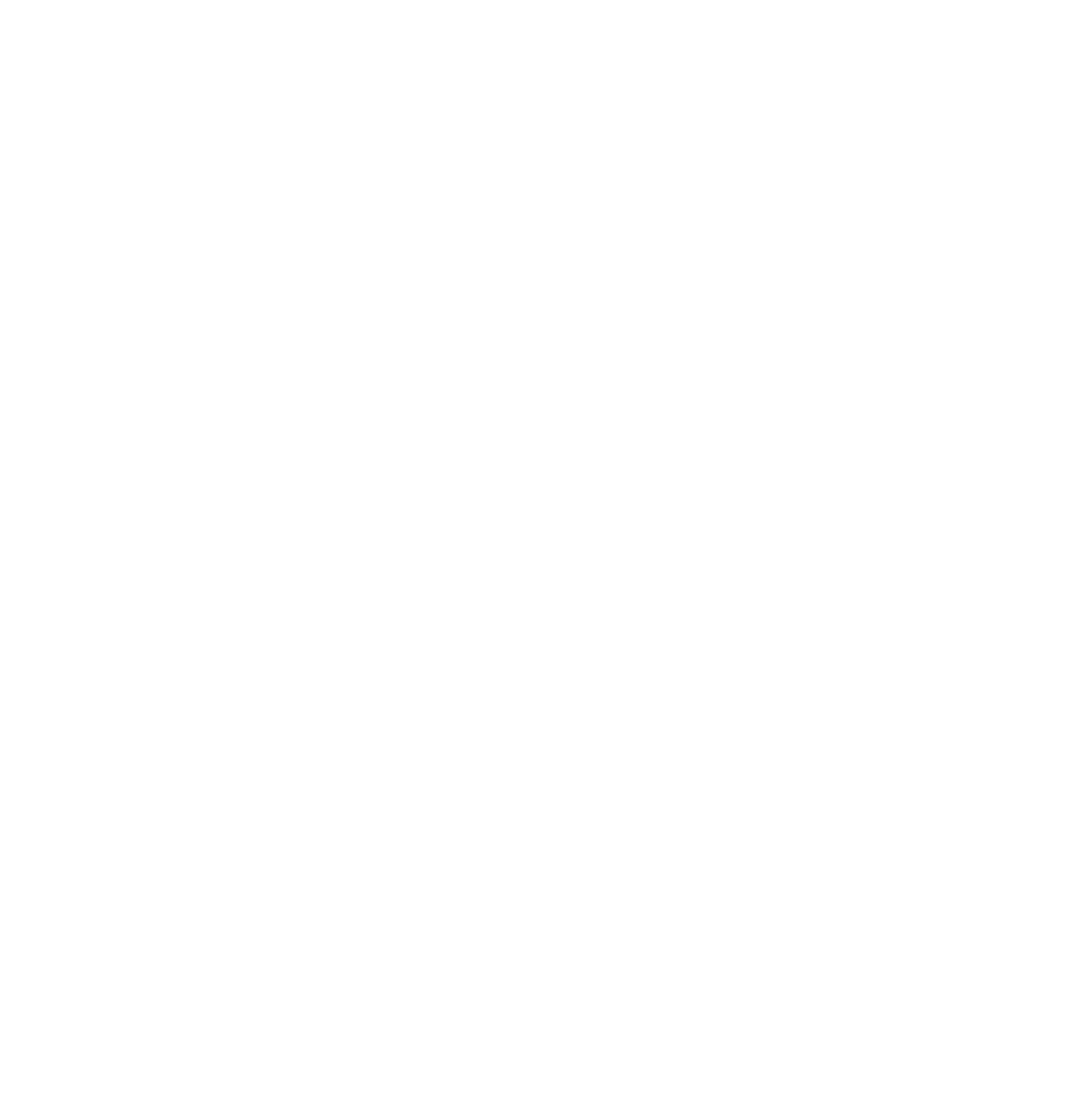
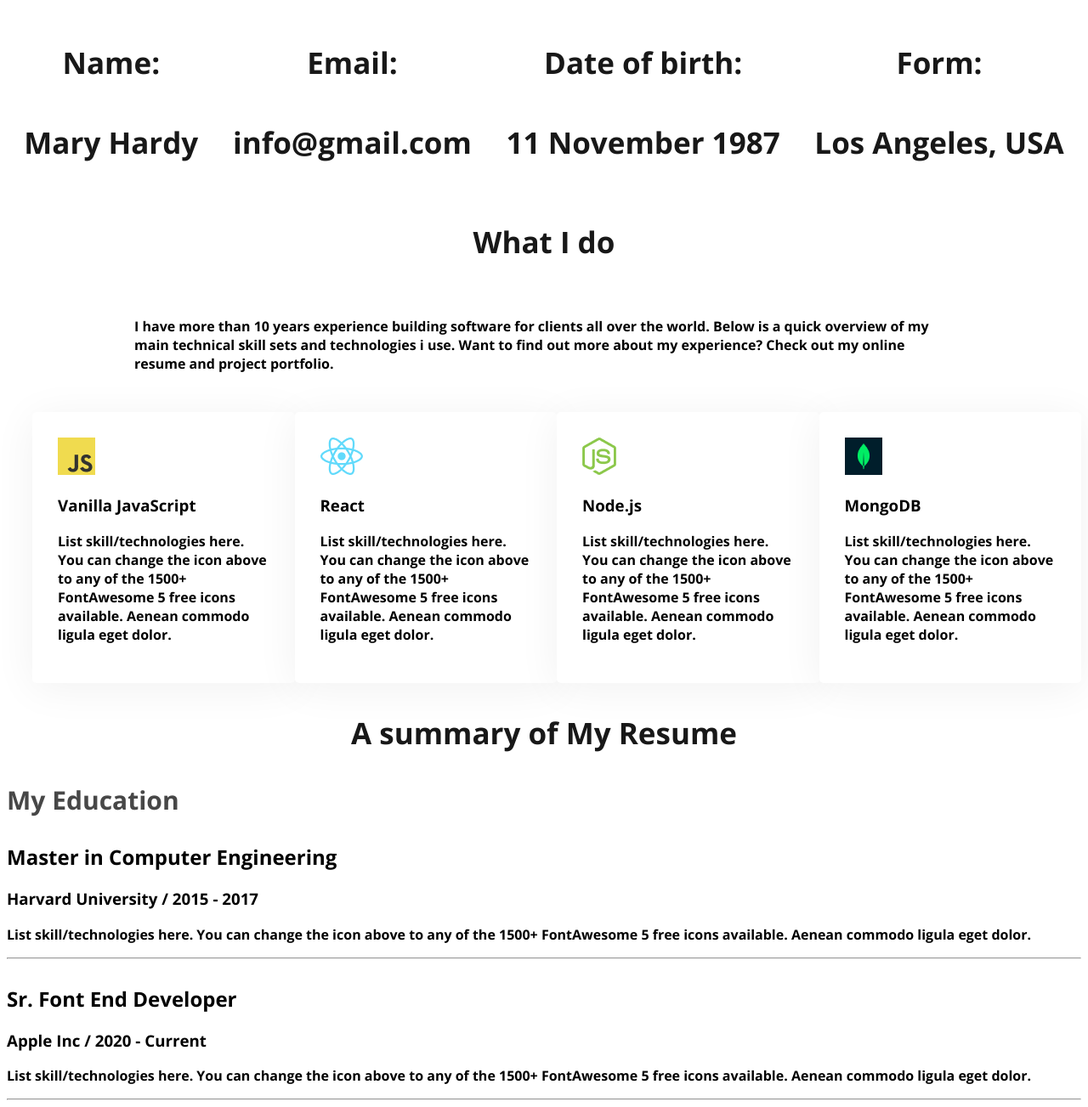
Before and after one commit to dhansiri2020/portfolio, a plain HTML site: page index.html in a window 1280 px wide. Shown: the part 937-2240 px from the top of the page at 85% size. Before the commit the page ends 941 px from the top, so only its background shows below. Drawn offline with nearby package versions, Linux system fonts and the light colour scheme.

Commit message:
resume added

```diff
--- a/index.html
+++ b/index.html
@@ -36,7 +36,83 @@
  <section class="about">
   <h3 class="about">About Me</h3>
   <p class="about-dis">I, m a designer & developer with a passion for web design. I enjoy developing simple, clean and slick websites that provide real value to the end user. Thousands of clients have procured exceptional resulfs while working with me. Delivering work within time and budget which meets clients requirements in our mata.</p>
- </section>
+  <div class="about-info-container">
+ <div class="about-info">
+  <h4 class="info-title">Name:</h4>
+  <p class="info-description">
+    Mary Hardy </p>
+ </div>
+ <div class="about-info">
+  <h4>Email:</h4>
+  <p class="info-description">
+    info@gmail.com</p>
+ </div>
+ <div class="about-info">
+  <h4 class="info-title">Date of birth:</h4>
+  <p class="info-description"> 11 November 1987</p>
+ </div>
+ <div class="about-info">
+  <h4 class="info-title">Form:</h4>
+  <p class="info-description">
+    Los Angeles, USA</p>
+ </div>
+  </div>
+</section>
+<!-- what i do section -->
+ <section>
+  <h3 class="section-title">What I do</h3>
+  <p id="what-i-do-des">I have more than 10 years experience building software for clients all over the world. Below is a quick overview of my main technical skill sets and technologies i use. Want to find out more about my experience? Check out my online resume and project portfolio.</p>
+  <div class="skill-container">
+    <div class="skill">
+      <img src="images/icons/js.png" alt="">
+      <h3 class="skill-title">Vanilla JavaScript</h3>
+      <p class="skill-description">List skill/technologies here. You can change the icon above to any of the 1500+ FontAwesome 5 free icons available. Aenean commodo ligula eget dolor.</p>
+    </div>
+    <div class="skill">
+      <img src="images/icons/react.png" alt="">
+      <h3 class="skill-title">React</h3>
+      <p class="skill-description">List skill/technologies here. You can change the icon above to any of the 1500+ FontAwesome 5 free icons available. Aenean commodo ligula eget dolor.</p>
+    </div>
+    <div class="skill">
+      <img src="images/icons/nodejs.png" alt="">
+      <h3 class="skill-title">Node.js</h3>
+      <p class="skill-description">List skill/technologies here. You can change the icon above to any of the 1500+ FontAwesome 5 free icons available. Aenean commodo ligula eget dolor.</p>
+    </div>
+    <div class="skill">
+      <img src="images/icons/mongo.png" alt="">
+      <h3 class="skill-title">MongoDB</h3>
+      <p class="skill-description">List skill/technologies here. You can change the icon above to any of the 1500+ FontAwesome 5 free icons available. Aenean commodo ligula eget dolor.</p>
+    </div>
+  </div>
+</section>
+<section>
+  <h3 class="section-title">A summary of My Resume</h3>
+   <div class="resume-container">
+  <div class="resume-column">
+    <h3 class="resume-column-title">My Education</h3>
+   <div resume-item>
+    <h2 class="resume-item-title">Master in Computer Engineering</h2>
+    <h3 class="resume-item-institute">Harvard University / 2015 - 2017</h3>
+    <p class="resume-item-description">List skill/technologies here. You can change the icon above
+      to any of the 1500+ FontAwesome 5 free icons available. Aenean commodo ligula eget dolor.</p>
+
+   </div>
+  </div>
+  <hr>
+   <div class="resume-column">
+    <h3 class="resume-column-title"></h3>
+    <div resume-item>
+      <h2 class="resume-item-title">Sr. Font End Developer</h2>
+      <h3 class="resume-item-institute">Apple Inc / 2020 - Current</h3>
+      <p class="resume-item-description">List skill/technologies here. You can change the icon above
+        to any of the 1500+ FontAwesome 5 free icons available. Aenean commodo ligula eget dolor.</p>
+   <hr>
+     </div>
+    </div>
+
+   </div>
+  </div>
+</section>
   </main>
   <footer>
 
--- a/styls/style.css
+++ b/styls/style.css
@@ -93,3 +93,52 @@ font-style: normal;
 font-weight: 400;
 line-height: 30px; /* 166.667% */
 }
+main.abot{
+  max-width: 1140px;
+  margin-top: 0;
+  height: 550px;
+  border-radius: 10px;
+  background: #FFF8F3;
+  margin-left: 20px;
+  border: solid 2px black;
+}
+.about-info-container{
+  display: flex;
+  justify-content: space-around;
+  align-items: center;
+
+}
+.about-info{
+  text-align: center;
+  /* margin: 10px; */
+  /* padding: 5px; */
+  /* margin-left: 10px; */
+}
+#what-i-do-des{
+  padding: 30px 150px;
+}
+.section-title{
+  color:  #181818;
+text-align: center;
+font-size: 35px;
+font-style: normal;
+font-weight: 700;
+line-height: normal;
+}
+.skill-container{
+  display: flex;
+  align-items: center;
+  align-items: center;
+  margin-left: 30px;
+}
+.skill{
+  border-radius: 5px;
+background: #FFF;
+padding: 30px;
+box-shadow: 0px 6px 50px 0px rgba(0, 0, 0, 0.06);
+}
+.resume-column-title{
+  color:  #474747;
+font-size: 30px;
+font-weight: 700;;
+}
```
